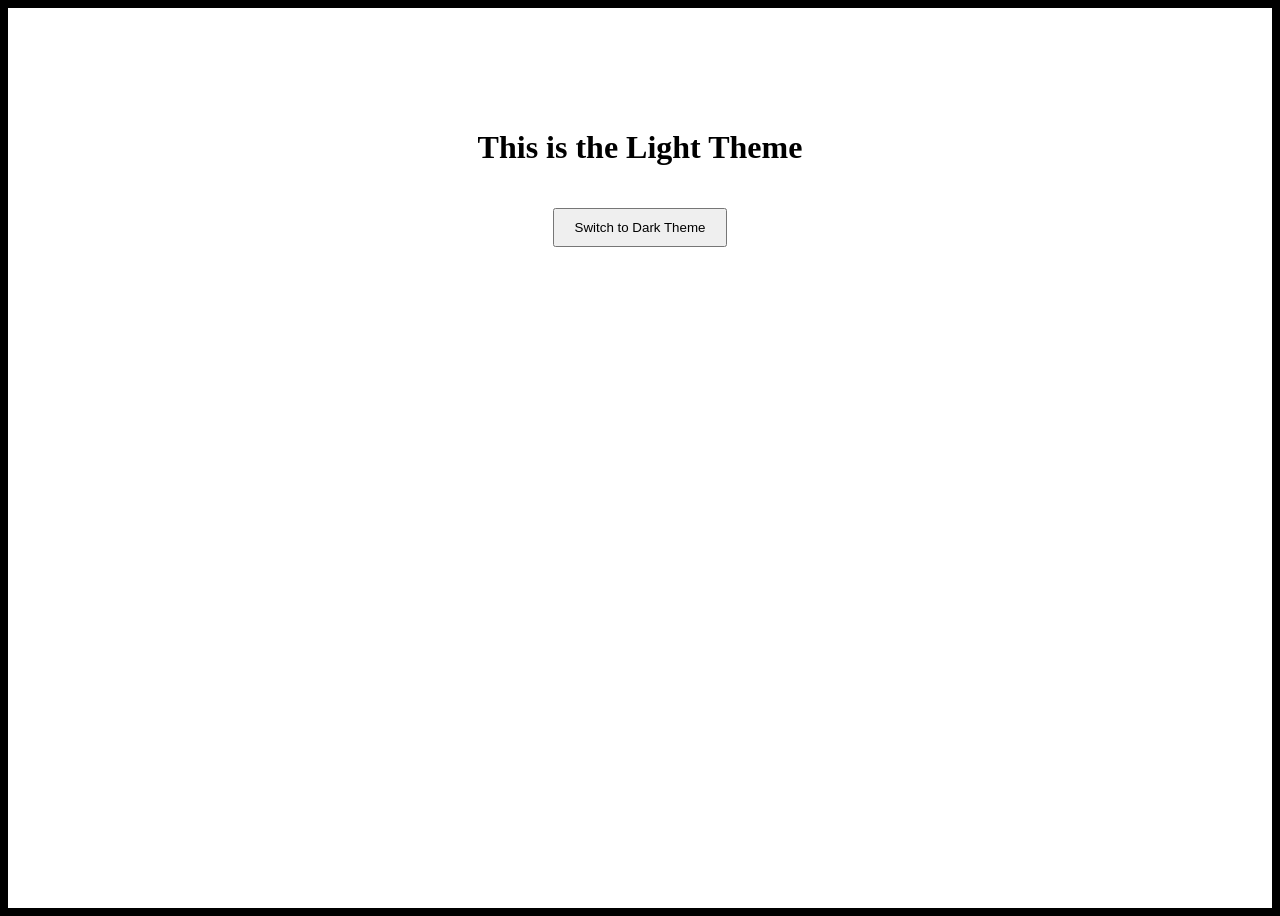
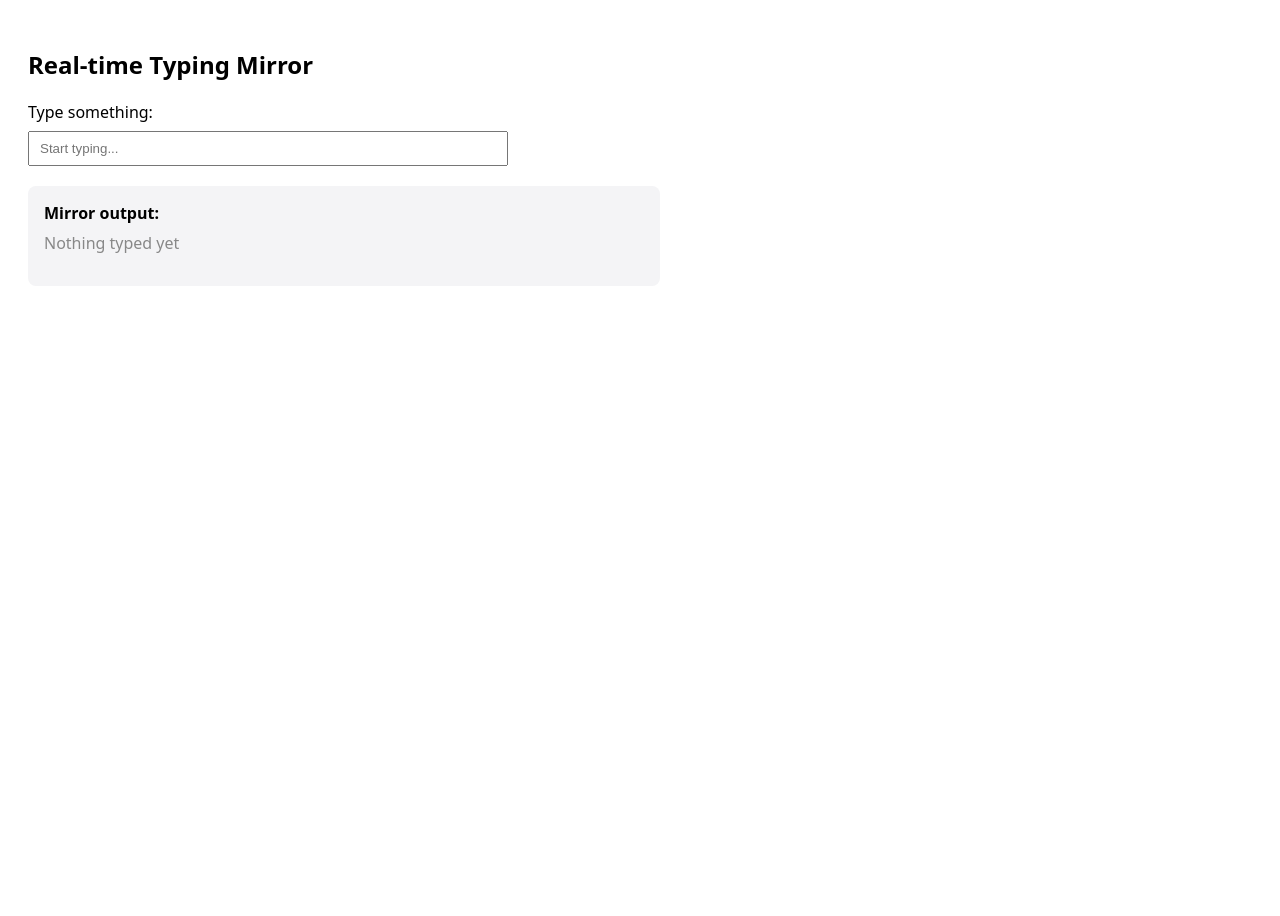
Before and after one commit to Abdulmuiz00/projectmy, a React (Vite) app: page / in a window 1280 px wide. After the commit the page ends 800 px from the top, so only its background shows below. Built offline with nearby package versions, Linux system fonts and the light colour scheme.

Commit message:
Day006
Created a typing mirror program

```diff
--- a/index.html
+++ b/index.html
@@ -6,7 +6,7 @@
     <meta name="viewport" content="width=device-width, initial-scale=1.0" />
     <title>project001</title>
   </head>
-  <body style="background-color: black;">
+  <body>
     <div id="root"></div>
     <script type="module" src="/src/main.jsx"></script>
   </body>
--- a/src/App.jsx
+++ b/src/App.jsx
@@ -4,6 +4,7 @@ import Greeting from "./Greeting";
 import Counter from "./Counter";
 import ProfileCard from "./ProfileCard";
 import ThemeToggle from "./ThemeToggle";
+import MirrorLocal from "./TypeMirror";
 
 function App() {
   const details = {
@@ -18,7 +19,8 @@ function App() {
       {/* <Greeting details={details}/> */}
       {/* <Counter/> */}
       {/* <ProfileCard/> */}
-      <ThemeToggle/>
+      {/* <ThemeToggle/> */}
+      <MirrorLocal/>
     </div>
   );
 };
--- /dev/null
+++ b/src/TypeMirror.jsx
@@ -0,0 +1,53 @@
+import React, { useState } from "react";
+
+function MirrorLocal() {
+  const [text, setText] = useState("");
+
+  return (
+    <div style={{ fontFamily: "system-ui, sans-serif", padding: 20 }}>
+      <h2>Real-time Typing Mirror</h2>
+
+      <label style={{ display: "block", marginBottom: 8 }}>
+        Type something:
+      </label>
+
+      <input
+        type="text"
+        value={text}
+        onChange={(e) => setText(e.target.value)}
+        placeholder="Start typing..."
+        style={{
+          padding: "8px 10px",
+          width: "100%",
+          maxWidth: 480,
+          boxSizing: "border-box",
+        }}
+        aria-label="Type to mirror"
+      />
+
+      <div
+        aria-live="polite"
+        style={{
+          marginTop: 20,
+          padding: 16,
+          borderRadius: 8,
+          background: "#f4f4f6",
+          maxWidth: 600,
+        }}
+      >
+        <strong>Mirror output:</strong>
+        <p
+          style={{
+            marginTop: 8,
+            whiteSpace: "pre-wrap",
+            wordBreak: "break-word",
+          }}
+        >
+          {text || <span style={{ color: "#888" }}>Nothing typed yet</span>}
+        </p>
+      </div>
+    </div>
+  );
+}
+
+export default MirrorLocal;
```
Also changed, not shown: src/ThemeToggle.jsx (+4 -13 lines).
